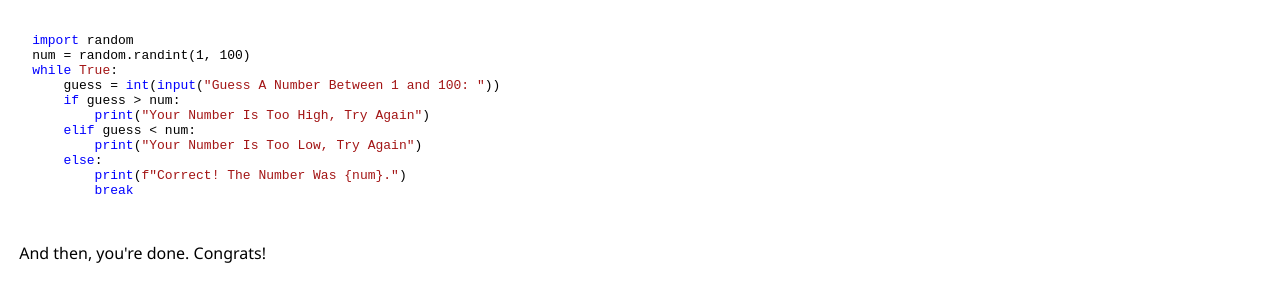
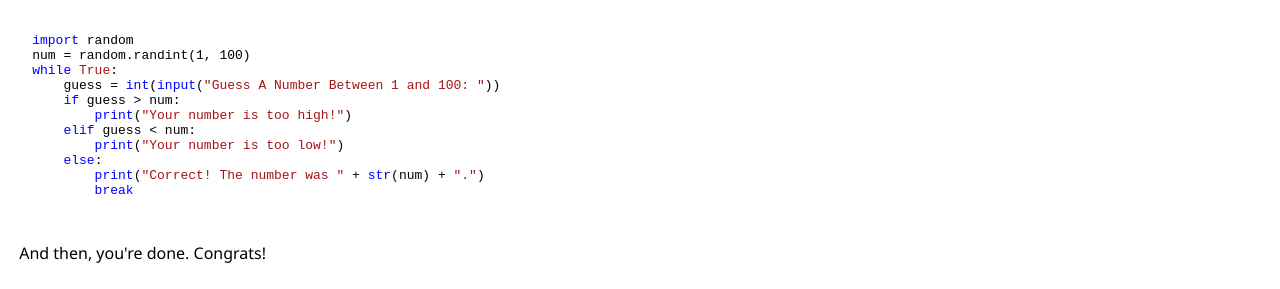
Before and after one commit to learnmonkey/learnmonkey.github.io, a Jekyll site: the page built from programming/python/cool-projects/1-number-guessing.html, in a window 1280 px wide. Shown: the part 1205-1494 px from the top of the page. Built offline with Jekyll 4.4.1, drawn with Linux system fonts in a browser that asks for light colours; nearby versions of some CDN libraries.

Commit message:
quick fix

```diff
--- a/programming/python/cool-projects/1-number-guessing.html
+++ b/programming/python/cool-projects/1-number-guessing.html
@@ -44,11 +44,11 @@ num = random.randint(1, 100)
 while True:
     guess = int(input("Guess A Number Between 1 and 100: "))
     if guess > num:
-        print("Your Number Is Too High, Try Again")
-    elif guess < num:
-        print("Your Number Is Too Low, Try Again")
+        print("Your number is too high!")
+    elif guess &lt; num:
+        print("Your number is too low!")
     else:
-        print(f"Correct! The Number Was {num}.")
+        print("Correct! The number was " + str(num) + ".")
         break
     </code></pre>
     <p>And then, you're done. Congrats!</p>
```
